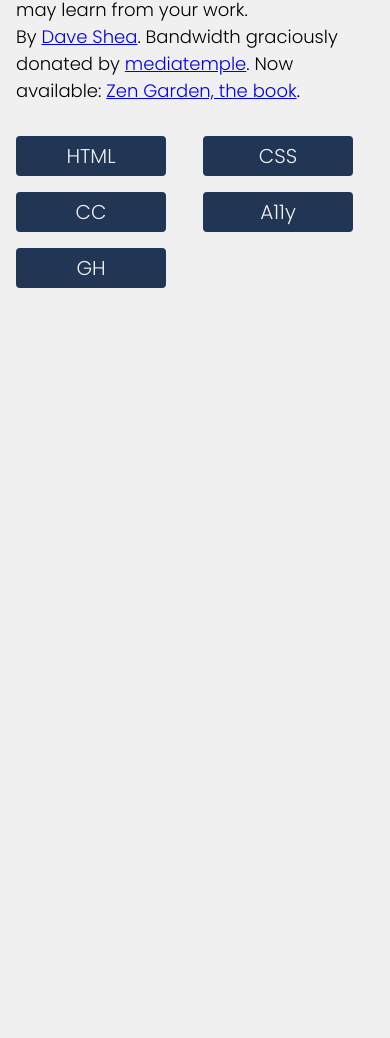
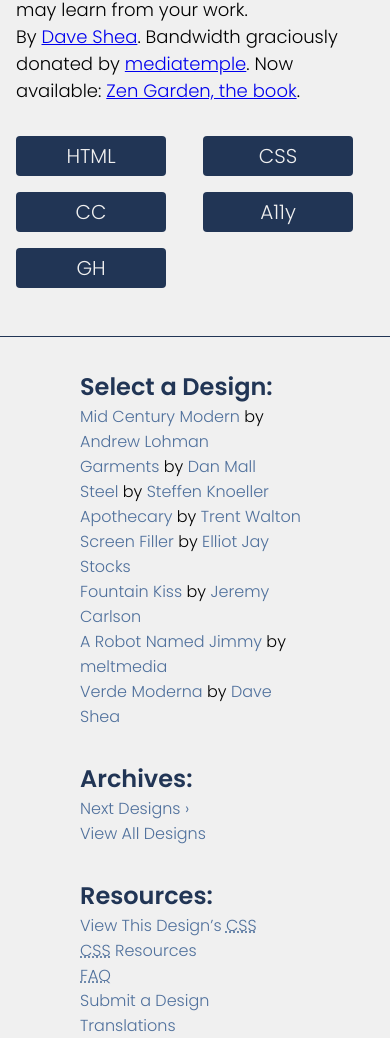
Before and after one commit to evilyn-araujo/css-garden-challenge, a plain HTML site: page index.html in a window 390 px wide. Shown: the part 3955-4993 px from the top of the page. Before the commit the page ends 4259 px from the top, so only its background shows below. Drawn offline with Linux system fonts and the light colour scheme.

Commit message:
fix aside

```diff
--- a/style.css
+++ b/style.css
@@ -141,8 +141,11 @@ aside .wrapper h3 {
 }
 
 @media (max-width: 900px) {
-  aside {
-    display: none;
+  aside .wrapper {
+    flex-direction: column;
+    align-items: start;
+    gap: 2rem;
+    padding-top: 2rem;
   }
 
   footer {
```
